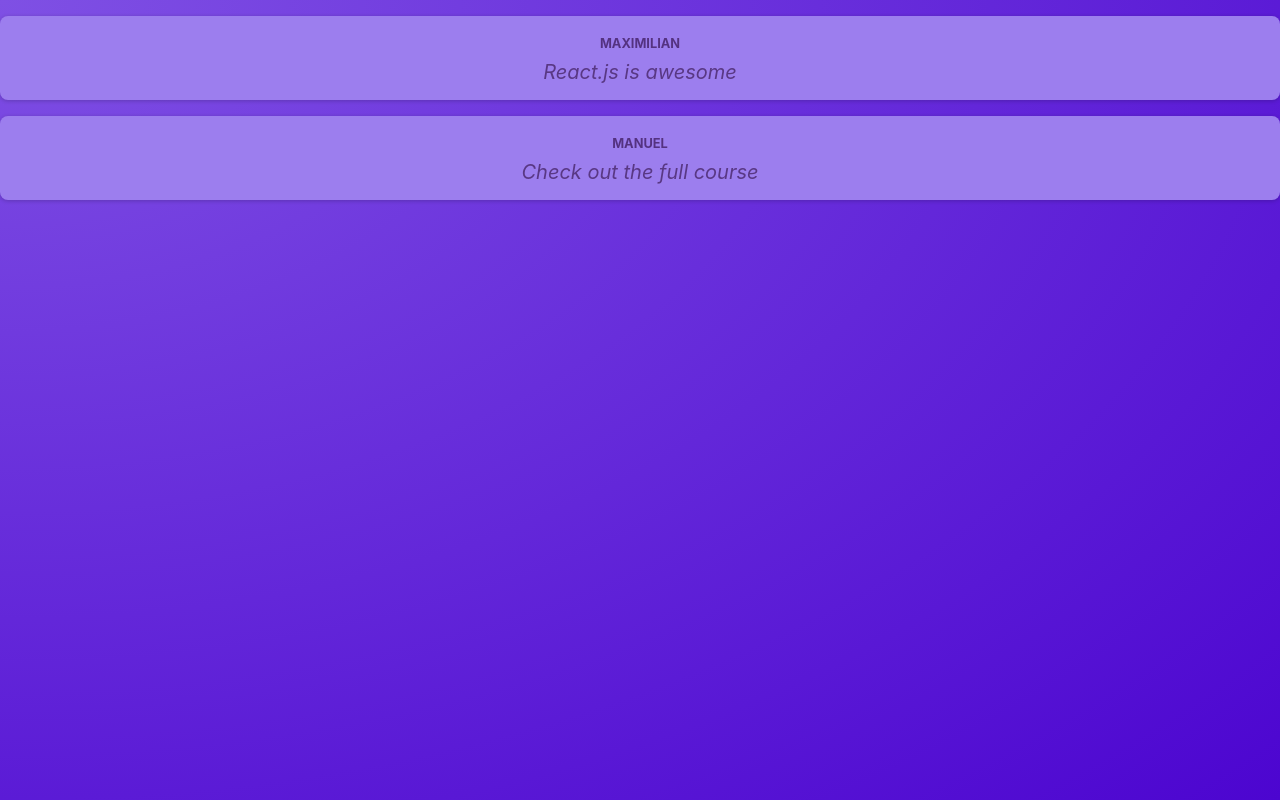
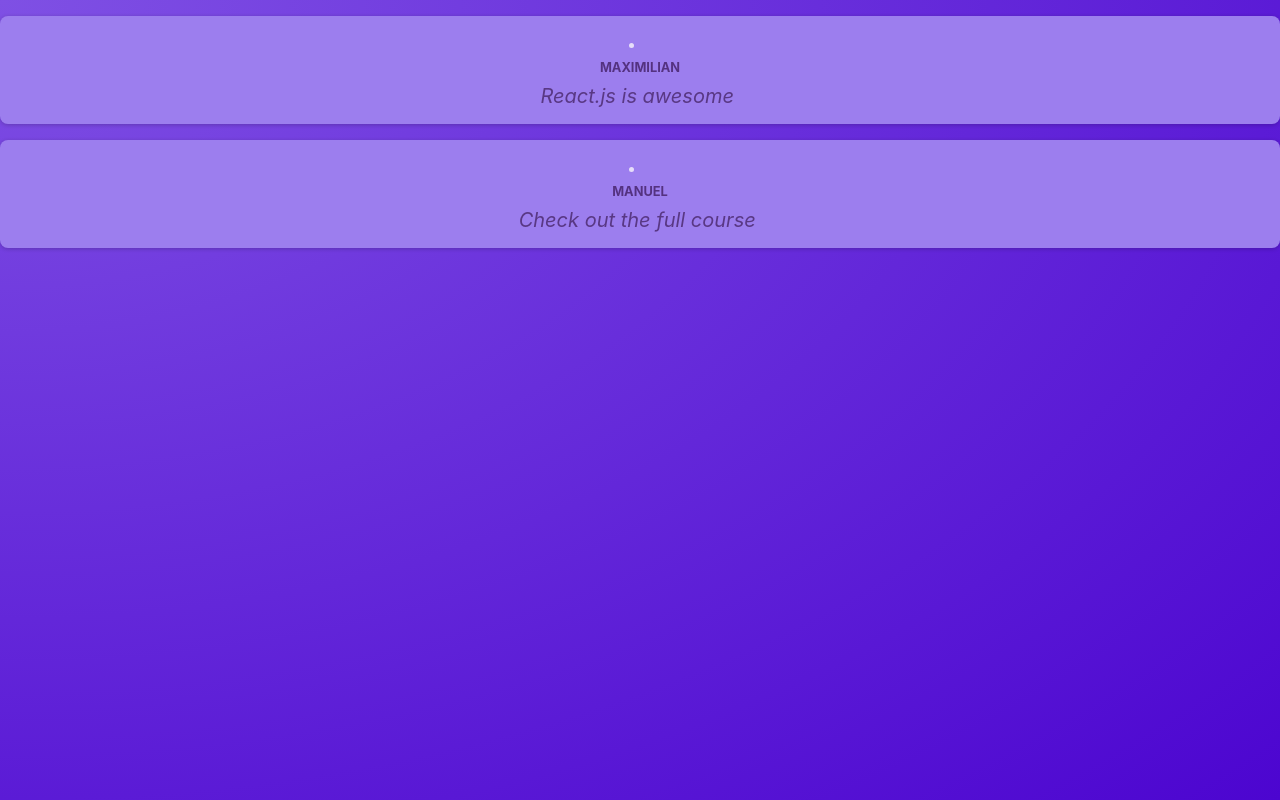
Before and after one commit to mingwangrrc/react_starting_project, a React (Vite) app: page / in a window 1280 px wide. Built offline with nearby package versions, Linux system fonts and the light colour scheme.

Commit message:
CSS Styling and CSS Modules

```diff
--- a/src/components/Post.jsx
+++ b/src/components/Post.jsx
@@ -8,12 +8,12 @@
     // props.body
     return(
             // function add(a,b){
-            //     return a+b;
+            // return a+b;
             // }
-        <div className={classes.post}>
-        <p className={classes.author}>{props.author}</p>
-            <p className={classes.text}>{props.body}</p>
-        </div>
+        <li className={classes.post}>
+        <p className={classes.author}>{props.author} </p>
+        <p className={classes.text}>{props.body} </p>
+        </li>
     );
 }
     export default Post;
```
